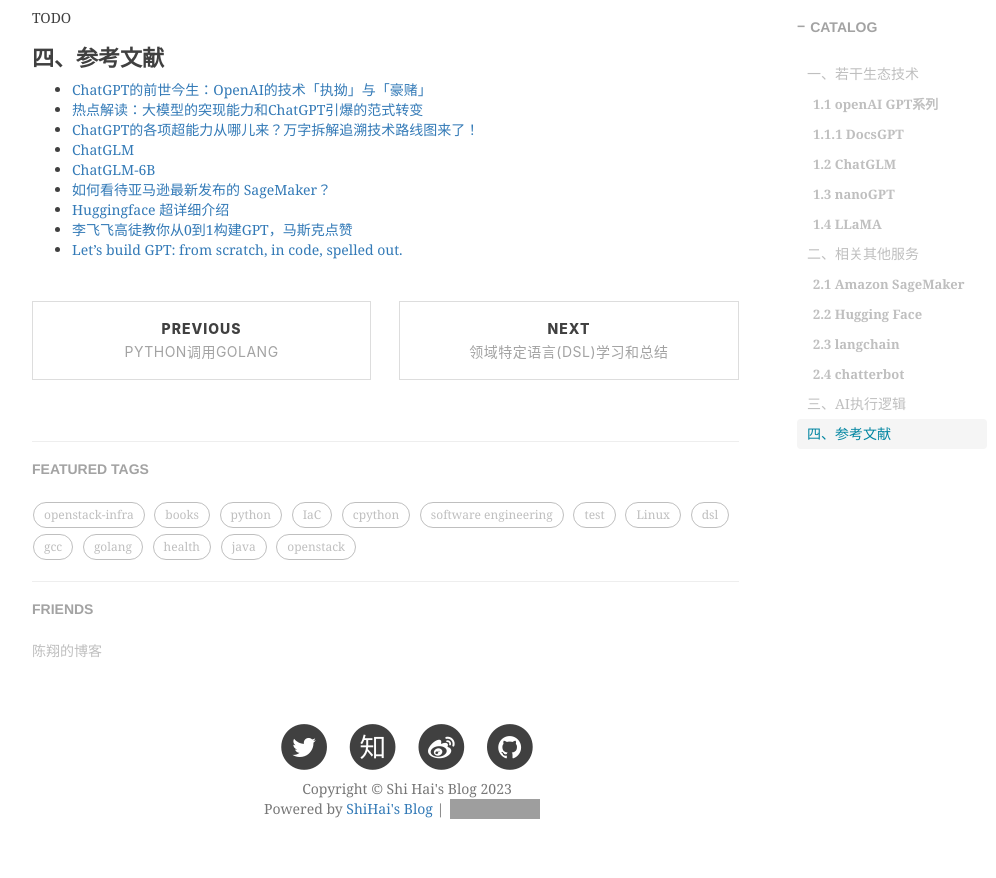
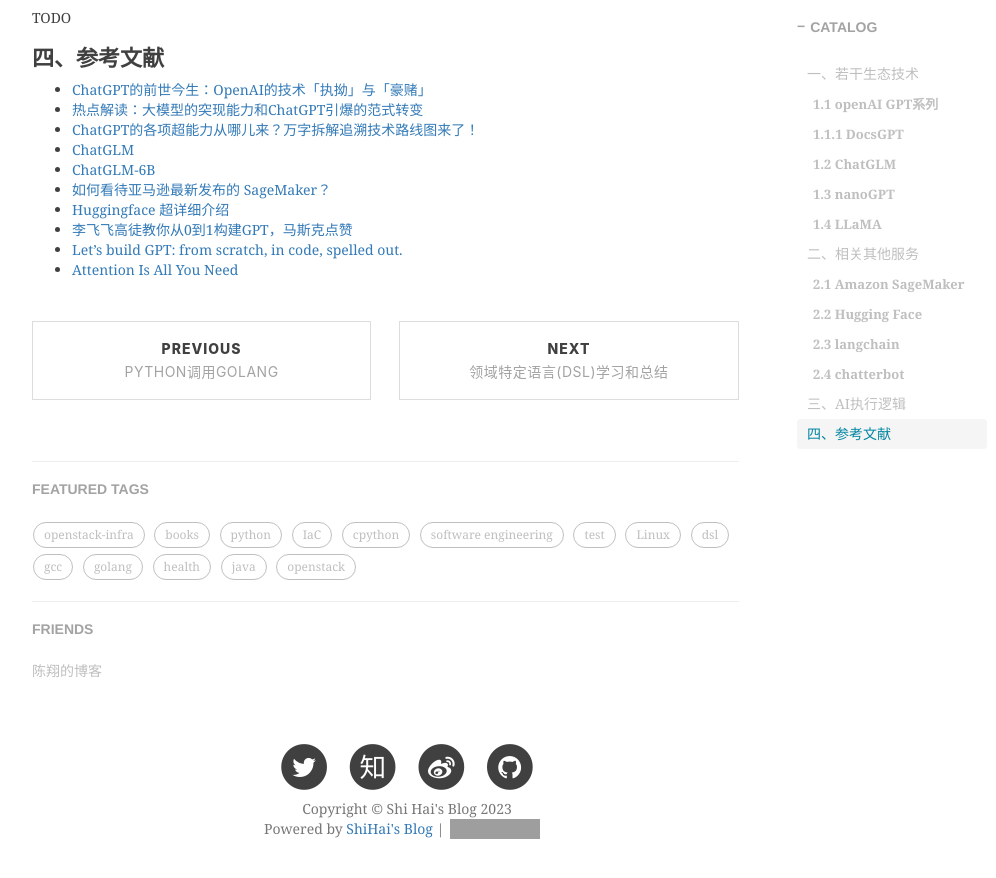
Before and after one commit to shihai1991/shihai1991.github.io, a Jekyll site: the page built from _posts/2023-02-16-openai生态调研.md, in a window 1280 px wide and 900 px high, scrolled down 2398 px. Shown: the top 878 px of the window, without its empty margins (233-1229 px from the left). Built offline with Jekyll 4.4.1, drawn with Linux system fonts in a browser that asks for light colours; nearby versions of some CDN libraries; comment, search, counter and statistics services are not loaded; grey boxes are pictures that could not be loaded.

Commit message:
Update 2023-02-16-openai生态调研.md

```diff
--- a/_posts/2023-02-16-openai生态调研.md
+++ b/_posts/2023-02-16-openai生态调研.md
@@ -61,3 +61,4 @@
 - [Huggingface 超详细介绍](https://zhuanlan.zhihu.com/p/535100411)
 - [李飞飞高徒教你从0到1构建GPT，马斯克点赞](https://zhuanlan.zhihu.com/p/600057039)
 - [Let's build GPT: from scratch, in code, spelled out.](https://www.youtube.com/watch?v=kCc8FmEb1nY)
+- [Attention Is All You Need](https://arxiv.org/pdf/1706.03762.pdf)
```
